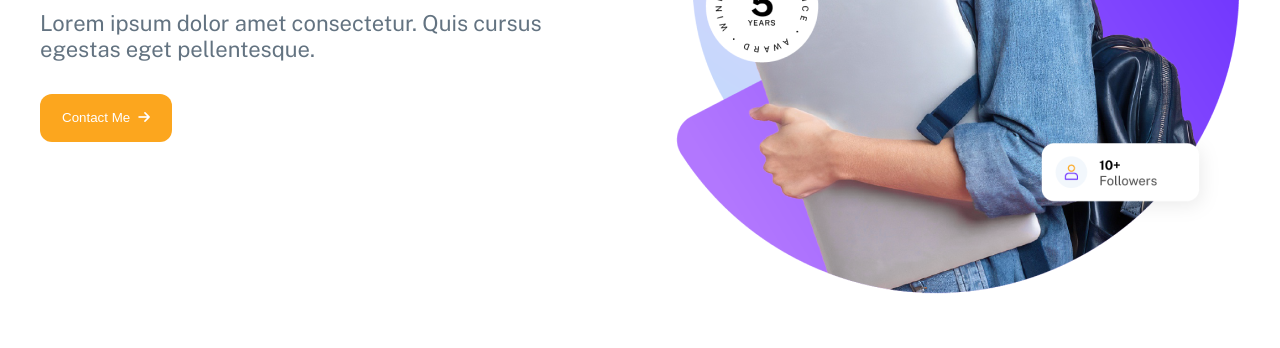
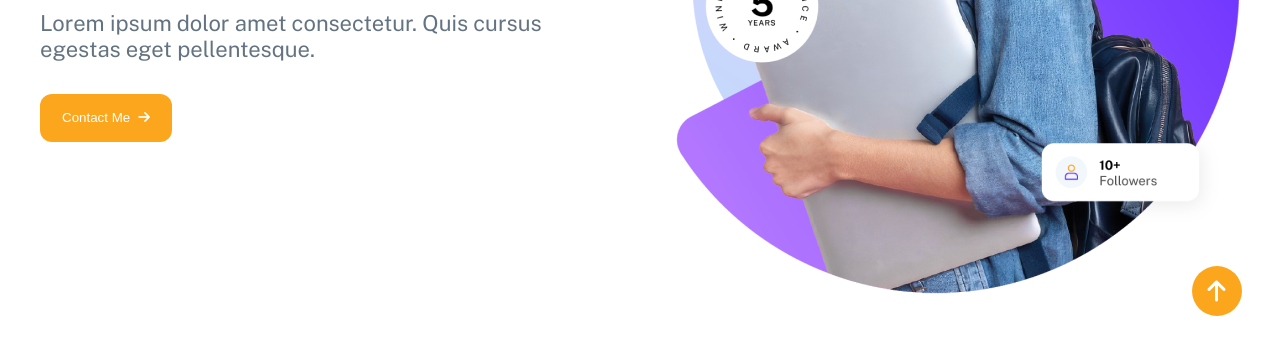
Before and after one commit to MaiHoangAnh190907/LetitiaParker2, a plain HTML site: page index.html in a window 1280 px wide. Shown: the part 452-800 px from the top of the page. Drawn offline with nearby package versions, Linux system fonts and the light colour scheme.

Commit message:
feat/scroll-top

```diff
--- a/index.html
+++ b/index.html
@@ -259,5 +259,9 @@
         <button>Send Now!</button>
       </form>
     </section>
+    <button class="btn-up">
+      <i class="fa-solid fa-arrow-up"></i>
+    </button>
+    <script src="./script.js"></script>
   </body>
 </html>
--- /dev/null
+++ b/script.js
@@ -0,0 +1,8 @@
+console.log("Hoàng Anh xấu trai")
+const srollToTopBtn = document.getElementsByClassName("btn-up")[0]
+console.log(srollToTopBtn)
+console.dir(srollToTopBtn)
+srollToTopBtn.addEventListener("click", function() {
+  console.log("Hoàng Anh xinh trai 🥲")
+  document.documentElement.scrollTop = 0
+})
--- a/style.css
+++ b/style.css
@@ -8,6 +8,7 @@
 html {
   color: black;
   font-family: "Public Sans", sans-serif;
+  scroll-behavior: smooth;
 }
 
 :root {
@@ -452,3 +453,31 @@ form button:hover{
   background-color: var(--primary-color);
   transition: 0.7s;
 }
+
+.btn-up{
+  position: fixed;
+  bottom: 4%;
+  right: 3%;
+  display: flex;
+  justify-content: center;
+  align-items: center;
+  outline: none;
+  border: none;
+  border-radius: 50%;
+  background-color: var(--secondary-color);
+  width: 50px;
+  height: 50px;
+  padding: 5px;
+  cursor: pointer;
+}
+
+.btn-up:hover{
+  transition: 0.7s;
+  opacity: 0.8;
+}
+
+.btn-up i{
+  font-size: 24px;
+  color: white;
+  font-weight: bold;
+}
```
